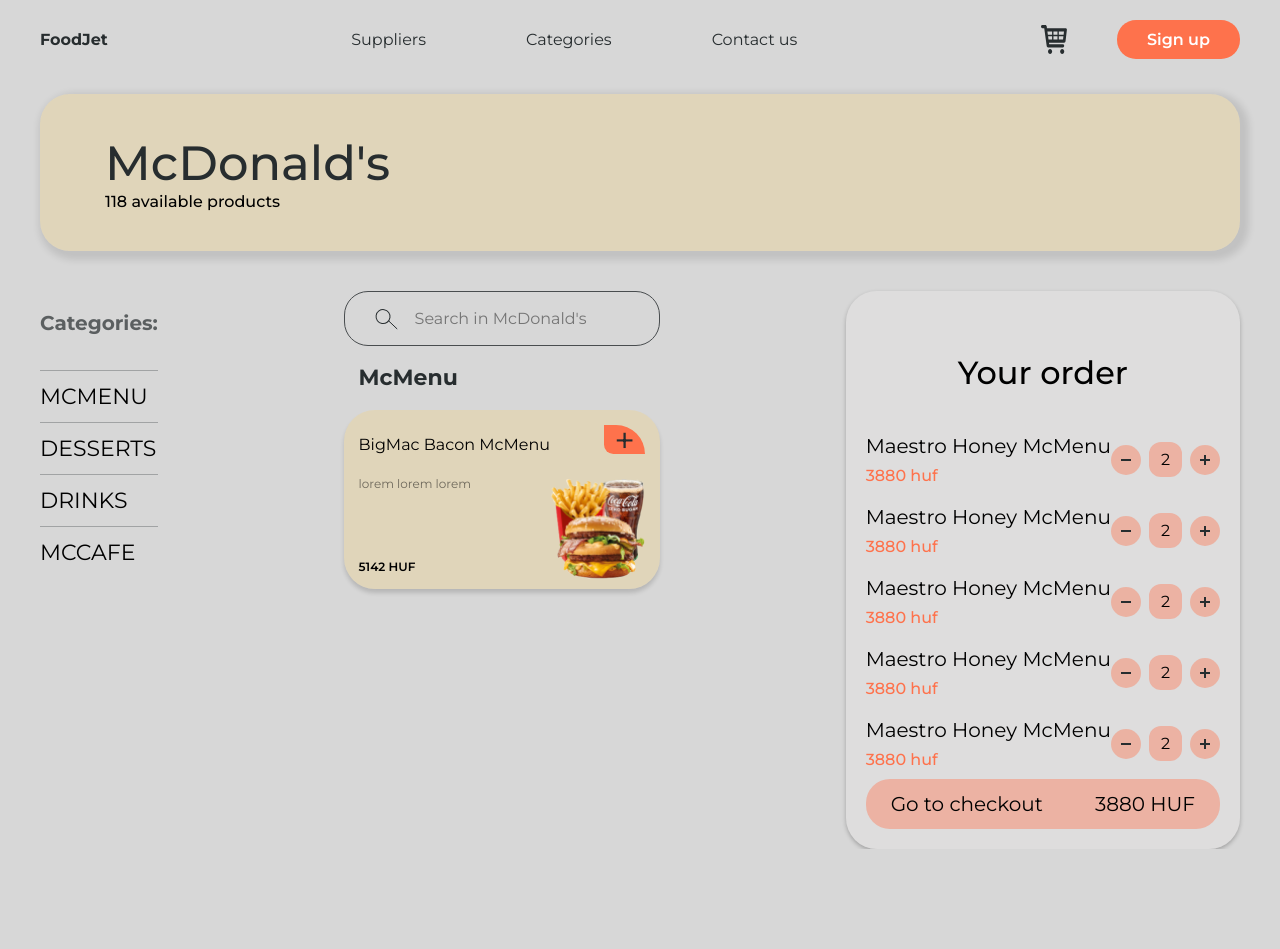
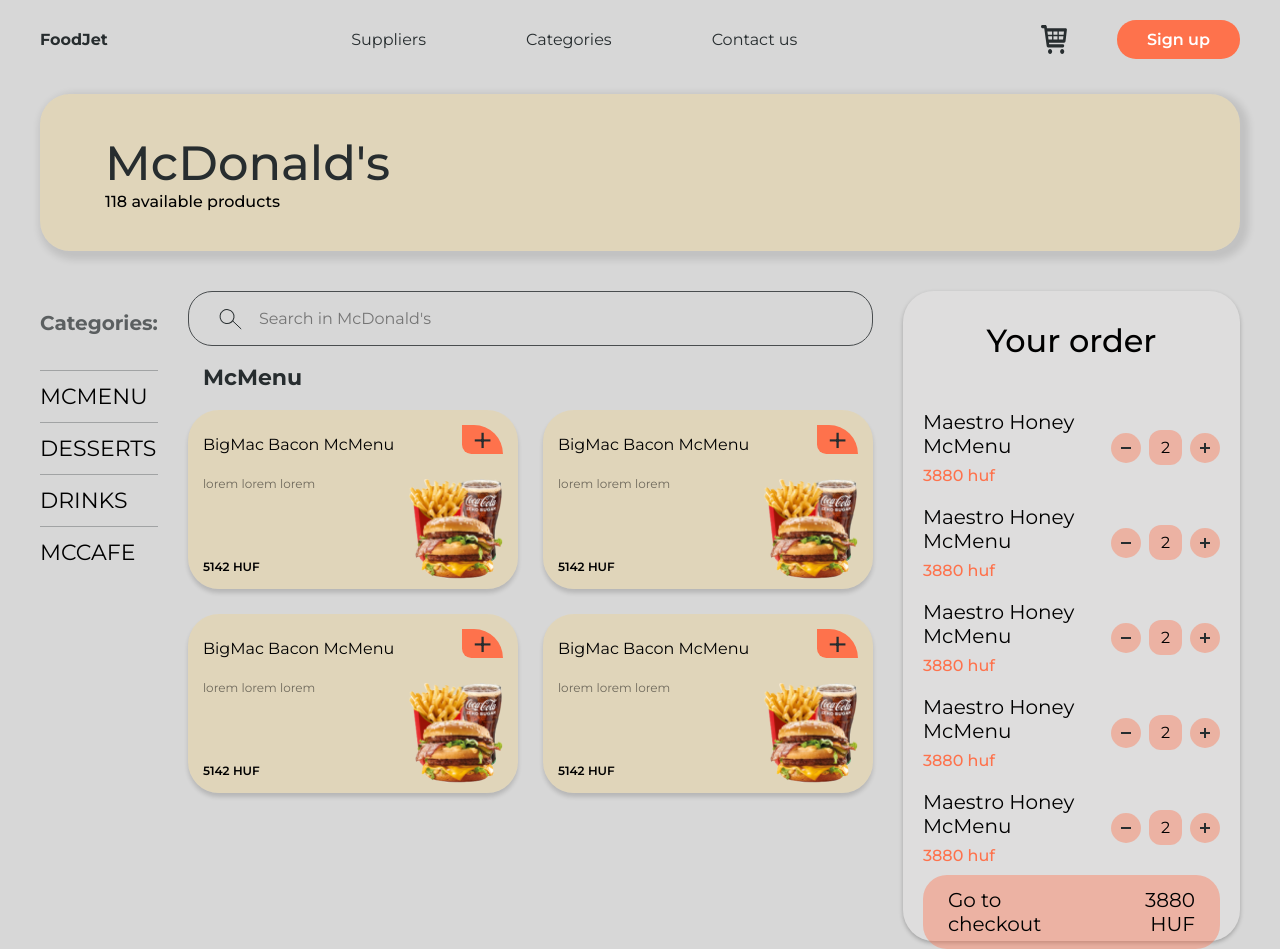
Before and after one commit to yuriipalam/food-delivery-service, a Vue app in the folder frontend/: page /supplier in a window 1280 px wide. Before the commit the page ends 849 px from the top, so only its background shows below. Built offline with nearby package versions, Linux system fonts and the light colour scheme.

Commit message:
Develop supplier view and related components

```diff
--- a/frontend/src/components/Supplier/Order.vue
+++ b/frontend/src/components/Supplier/Order.vue
@@ -49,6 +49,7 @@
 .order-controls {
   display: flex;
   align-items: center;
+  margin-left: 20px;
 }
 
 .minus-sign {
--- a/frontend/src/components/Supplier/OrdersBlock.vue
+++ b/frontend/src/components/Supplier/OrdersBlock.vue
@@ -35,9 +35,12 @@
   font-size: 32px;
   font-weight: 500;
   text-align: center;
+  margin-bottom: 40px;
+  margin-top: 0;
 }
 
 button {
+  margin-top: auto;
   font-size: 20px;
   display: flex;
   justify-content: space-between;
@@ -47,4 +50,10 @@
   background-color: rgba(254, 114, 76, 0.4);
   border-radius: 24px;
 }
+button span:first-child {
+  text-align: left;
+}
+button span:last-child {
+  text-align: right;
+}
 </style>
--- a/frontend/src/components/Supplier/ProductCard.vue
+++ b/frontend/src/components/Supplier/ProductCard.vue
@@ -22,6 +22,7 @@
 
 <style scoped>
 .product-card {
+  width: 300px;
   display: flex;
   justify-content: space-between;
   background: rgba(243, 207, 121, 0.3);
--- a/frontend/src/views/Supplier.vue
+++ b/frontend/src/views/Supplier.vue
@@ -12,10 +12,15 @@
     <SupplierBar></SupplierBar>
     <div class="content">
       <CategoryList class="categories"></CategoryList>
-      <div class="products-list">
+      <div class="products">
         <SearchBar :class="'transparent'" :placeholder="'Search in McDonald\'s'"></SearchBar>
         <h2 class="category-name">McMenu</h2>
-        <ProductCard :name="'BigMac Bacon McMenu'" :desc="'lorem lorem lorem'" :price="5142"></ProductCard>
+        <div class="products-list">
+          <ProductCard :name="'BigMac Bacon McMenu'" :desc="'lorem lorem lorem'" :price="5142"></ProductCard>
+          <ProductCard :name="'BigMac Bacon McMenu'" :desc="'lorem lorem lorem'" :price="5142"></ProductCard>
+          <ProductCard :name="'BigMac Bacon McMenu'" :desc="'lorem lorem lorem'" :price="5142"></ProductCard>
+          <ProductCard :name="'BigMac Bacon McMenu'" :desc="'lorem lorem lorem'" :price="5142"></ProductCard>
+        </div>
       </div>
       <OrdersBlock class="orders"></OrdersBlock>
     </div>
@@ -28,14 +33,23 @@
 }
 
 .content {
+  grid-gap: 30px;
   margin-top: 40px;
   display: flex;
   justify-content: space-between;
 }
 
-.products-list {
+.products {
   display: flex;
   flex-direction: column;
+  max-width: 685px;
+}
+
+.products-list {
+  grid-gap: 25px;
+  display: flex;
+  flex-wrap: wrap;
+  flex-direction: row;
 }
 
 .category-name {
@@ -46,6 +60,7 @@
 }
 
 .orders {
-  flex-shrink: 1;
+  height: auto;
+  max-height: 600px;
 }
 </style>
```
